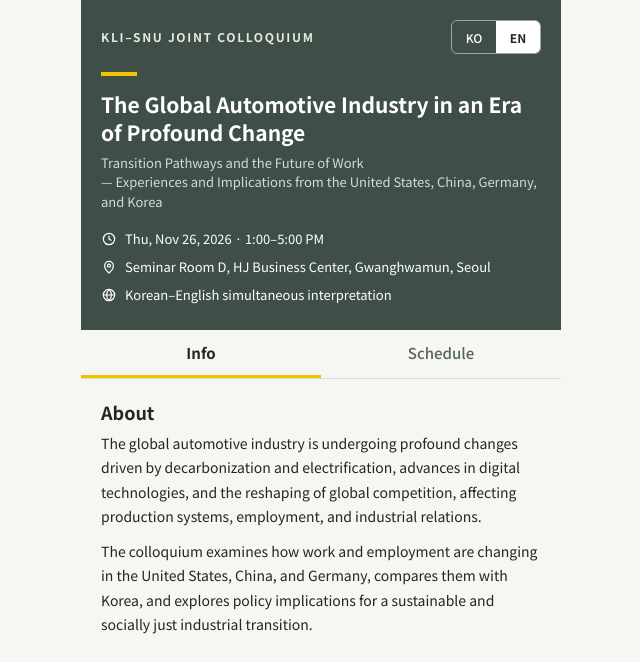
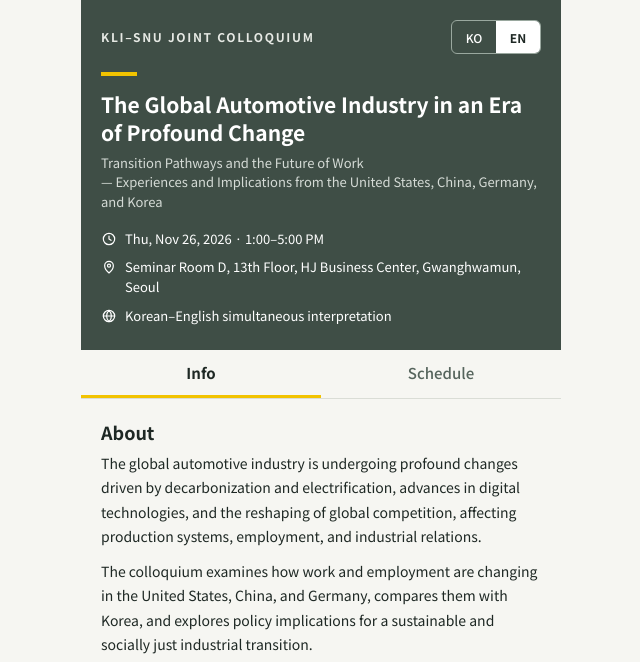
Before and after one commit to Seon155/kli-snu-colloquium, a plain HTML site: page index.html in a window 1280 px wide. Shown: the top 662 px of the page, without its empty margins (319-959 px from the left). Drawn offline with Linux system fonts and the light colour scheme.

Commit message:
Update index.html

```diff
--- a/index.html
+++ b/index.html
@@ -117,7 +117,7 @@ ko:{
   sub:"미국·중국·독일·한국의 경험과 시사점",
   org:"한국노동연구원-서울대학교 공동 콜로키움",
   date:"2026.11.26 (목) 13:00–17:00",
-  venue:"서울 광화문 HJ비즈니스센터 세미나룸 D",
+  venue:"서울 광화문 HJ비즈니스센터 세미나룸 D (13층)",
   lang:"한·영 동시통역",
   tabs:["안내","일정"],
   way:"오시는 길", mapq:"HJ비즈니스센터 광화문", hl:"ko", map:"지도에서 장소 보기",
@@ -148,7 +148,7 @@ en:{
   sub:"Transition Pathways and the Future of Work<br>— Experiences and Implications from the United States, China, Germany, and Korea",
   org:"KLI–SNU JOINT COLLOQUIUM",
   date:"Thu, Nov 26, 2026 · 1:00–5:00 PM",
-  venue:"Seminar Room D, HJ Business Center, Gwanghwamun, Seoul",
+  venue:"Seminar Room D, 13th Floor, HJ Business Center, Gwanghwamun, Seoul",
   lang:"Korean–English simultaneous interpretation",
   tabs:["Info","Schedule"],
   way:"Getting here", mapq:"HJ Business Center Gwanghwamun Seoul", hl:"en", map:"View venue on map",
```
